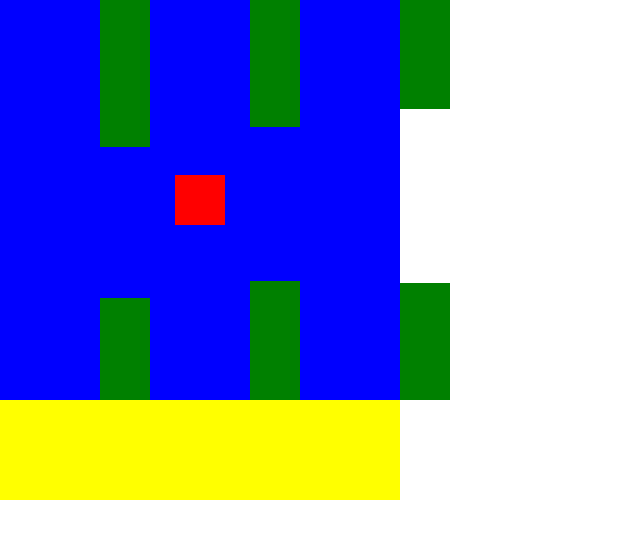
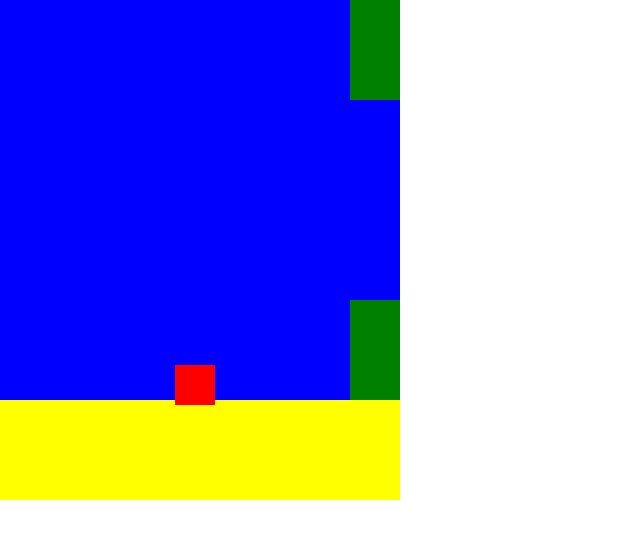
Before and after one commit to shlok30/Flappy-Bird, a website with bundled scripts: page index.html in a window 1280 px wide. Shown: the whole page, without its empty margins (0-640 px from the left). Built offline with nearby package versions, Linux system fonts and the light colour scheme.

Commit message:
Working condition

```diff
--- /dev/null
+++ b/constants.js
@@ -0,0 +1,14 @@
+const bird = document.querySelector(".bird")
+const gameContainer = document.querySelector(".game-container")
+const ground = document.querySelector(".ground")
+const sky = document.querySelector(".sky")
+
+const gravity = 5
+const birdJumpHeight = 50
+const gameContainerHeight = parseInt(getComputedStyle(gameContainer)?.height,10)
+const floorHeight = parseInt(getComputedStyle(ground)?.height,10)
+const skyHeight = parseInt(getComputedStyle(sky)?.height,10)
+const birdWidth = parseInt(getComputedStyle(bird)?.width,10)
+const gameContainerWidth = parseInt(getComputedStyle(gameContainer)?.width,10)
+
+export {bird,gameContainer,ground,sky,gravity,birdJumpHeight,gameContainerHeight,floorHeight,skyHeight,birdWidth,gameContainerWidth}
--- a/index.html
+++ b/index.html
@@ -13,6 +13,6 @@
         </div>
         <div class="ground"></div>
     </div>
-    <script src = "index.js"></script>
+    <script src = "index.js" type="module"></script>
 </body>
 </html>
--- a/index.js
+++ b/index.js
@@ -1,15 +1,7 @@
-const bird = document.querySelector(".bird")
-const gameContainer = document.querySelector(".game-container")
-const ground = document.querySelector(".ground")
-const sky = document.querySelector(".sky")
+import {bird,gameContainer,gravity,birdJumpHeight,gameContainerHeight,floorHeight,skyHeight,birdWidth,gameContainerWidth} from "./constants.js"
 
-const gravity = 5
-const birdJumpHeight = 50
-const gameContainerHeight = parseInt(getComputedStyle(gameContainer)?.height,10)
-const floorHeight = parseInt(getComputedStyle(ground)?.height,10)
-const skyHeight = parseInt(getComputedStyle(sky)?.height,10)
-const birdWidth = parseInt(getComputedStyle(bird)?.width,10)
-
+let gameIntervalId
+let generatePipesIntervalId
 let isGameOver = false
 
 let currentBirdPosition = parseInt(getComputedStyle(bird)?.top,10)
@@ -28,30 +20,28 @@ function startGame(){
 
 function assignHeightToPipe(pipes){
     pipes.forEach(pipe => {
-        const height = Math.floor(Math.random() * (51) ) + 100;
+        const height = Math.floor(Math.random() * 11) * 5 + 100;
         pipe.style.height = height + "px"
     })
 }
 
-function isPipeInCollisionRange(pipe,currentPipePosition){
-    const gameContainerWidth = parseInt(getComputedStyle(gameContainer)?.width,10)
-    const pipeWidth = parseInt(getComputedStyle(pipe)?.width,10)
-    return (currentPipePosition <= gameContainerWidth/2) && (currentPipePosition >= (gameContainerWidth/2 - pipeWidth))
+function isPipeInCollisionRange(_,currentPipePosition){
+    if(currentPipePosition === gameContainerWidth/2 + birdWidth/2)
+        console.log("Debug")
+    return (currentPipePosition <= gameContainerWidth/2 + birdWidth/2) && (currentPipePosition >= (gameContainerWidth/2 - birdWidth/2))
 }
 
 function isBirdInCollisionRange(topPipe,bottomPipe){
-    const curentBirdBottomPosition = gameContainerHeight - currentBirdPosition - floorHeight //Subtracting floor height as well because bird is absolute to the container
+    const curentBirdBottomPosition = gameContainerHeight - currentBirdPosition - floorHeight - birdWidth/2 //Subtracting floor height as well because bird is absolute to the container
     const topPipeHeight = parseInt(getComputedStyle(topPipe)?.height,10)
     const bottomPipeHeight = parseInt(getComputedStyle(bottomPipe)?.height,10)
+    console.log(topPipeHeight,currentBirdPosition)
     return currentBirdPosition <= topPipeHeight || curentBirdBottomPosition <= bottomPipeHeight
 }
 
 function birdTouchedGround(){
     return currentBirdPosition >= skyHeight - birdWidth
 }
-
-const movingPipesIntervals = []
-
 function generatePipes(){
     const topPipe = document.createElement("div")
     const bottomPipe = document.createElement("div")
@@ -72,7 +62,6 @@ function generatePipes(){
         }
     }
     let timerId = setInterval(movePipes,100)
-    movingPipesIntervals.push(timerId)
 }
 
 function endGame(){
--- a/styles.css
+++ b/styles.css
@@ -8,7 +8,7 @@
     --container-width : 400px;
     --container-height : 500px;
     --sky-height : 400px;
-    --bird-dimension : 50px
+    --bird-dimension : 40px
 }
 
 .game-container{
```
Also changed, not shown: package.json (added, +12 -0 lines).
